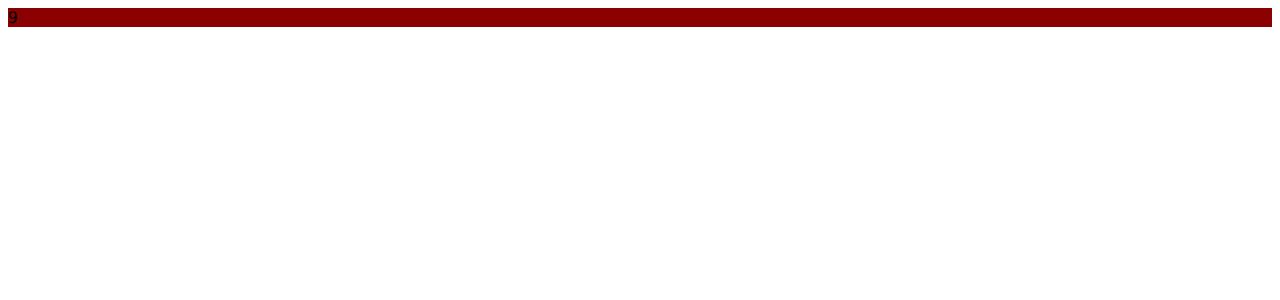
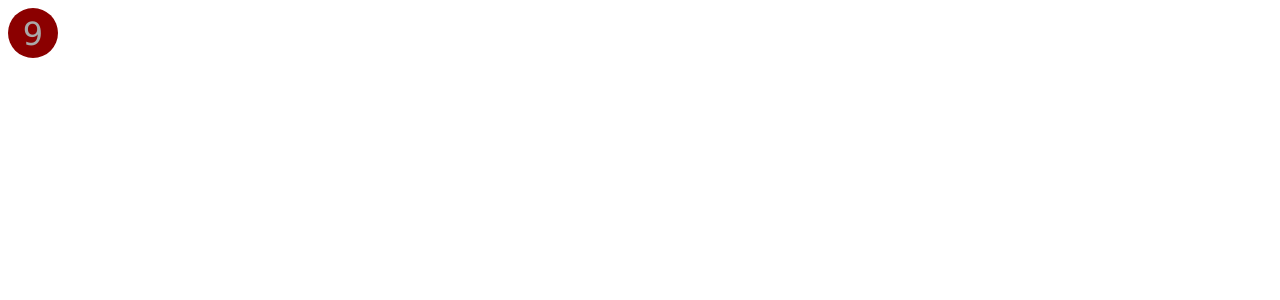
Before and after one commit to ryan-way-old-projects/game, an Angular app: page / in a window 1280 px wide. Shown: the top 300 px of the page. Built offline with nearby package versions, Linux system fonts and the light colour scheme.

Commit message:
simple cell view

```diff
--- a/src/app/cell-view/cell-view.component.css
+++ b/src/app/cell-view/cell-view.component.css
@@ -1,8 +1,21 @@
-div {
-
+div#cell {
+  font-size: xx-large;
+  width: 50px;
+  height: 50px;
+  position: relative;
 }
 
-div.selected {
+div#cell.selected {
   background-color: darkred;
-  color: black;
+  border-radius: 100%;
+  color: darkgray;
 }
+
+p#cell-content {
+  margin: 7px 0px 0px 0px;
+  position: absolute;
+  text-align: center;
+  width: 100%;
+  height: 100%;
+  vertical-align: middle;
+}
--- a/src/app/cell-view/cell-view.component.html
+++ b/src/app/cell-view/cell-view.component.html
@@ -1 +1,5 @@
-<div [ngClass]="{ 'selected' : this.isSelected }">{{ this.content }}</div>
+<div id="cell" [ngClass]="{ 'selected' : this.isSelected }">
+  <p id="cell-content">
+    {{ this.content }}
+  </p>
+</div>
```
